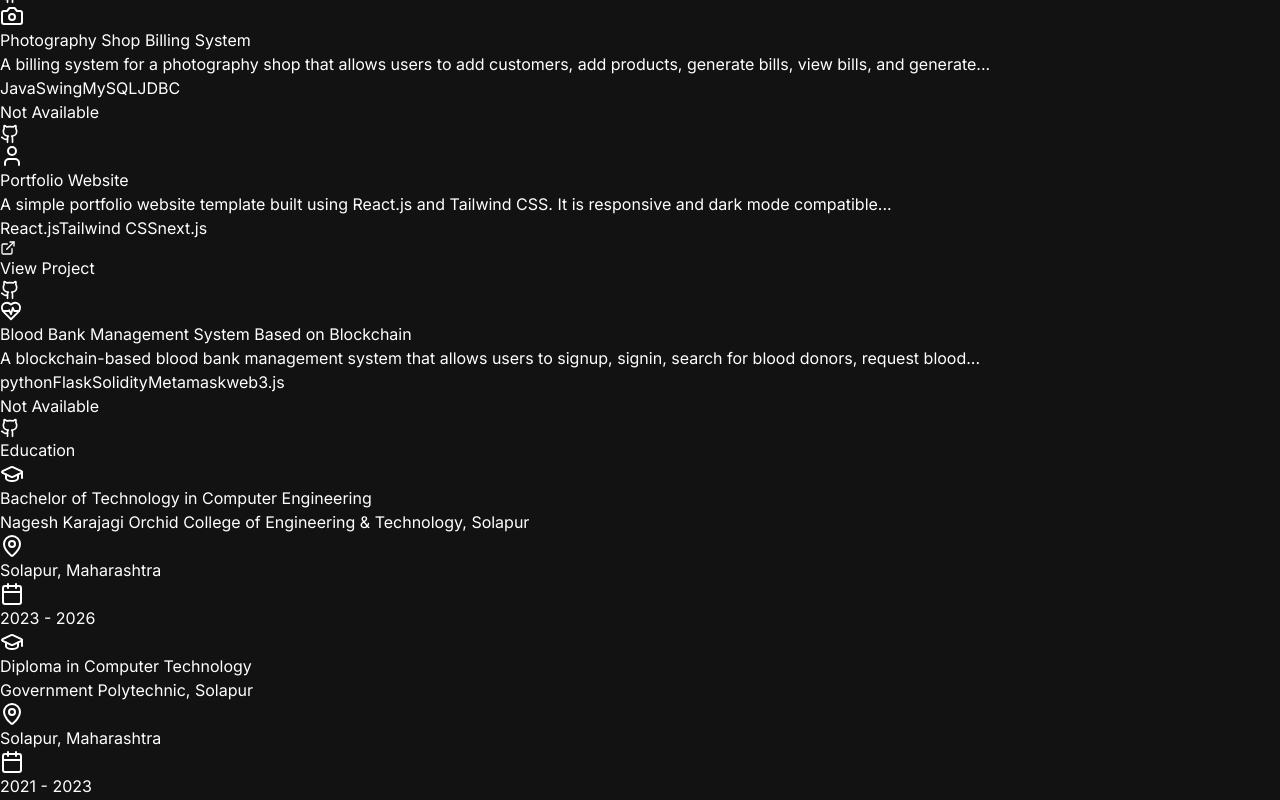
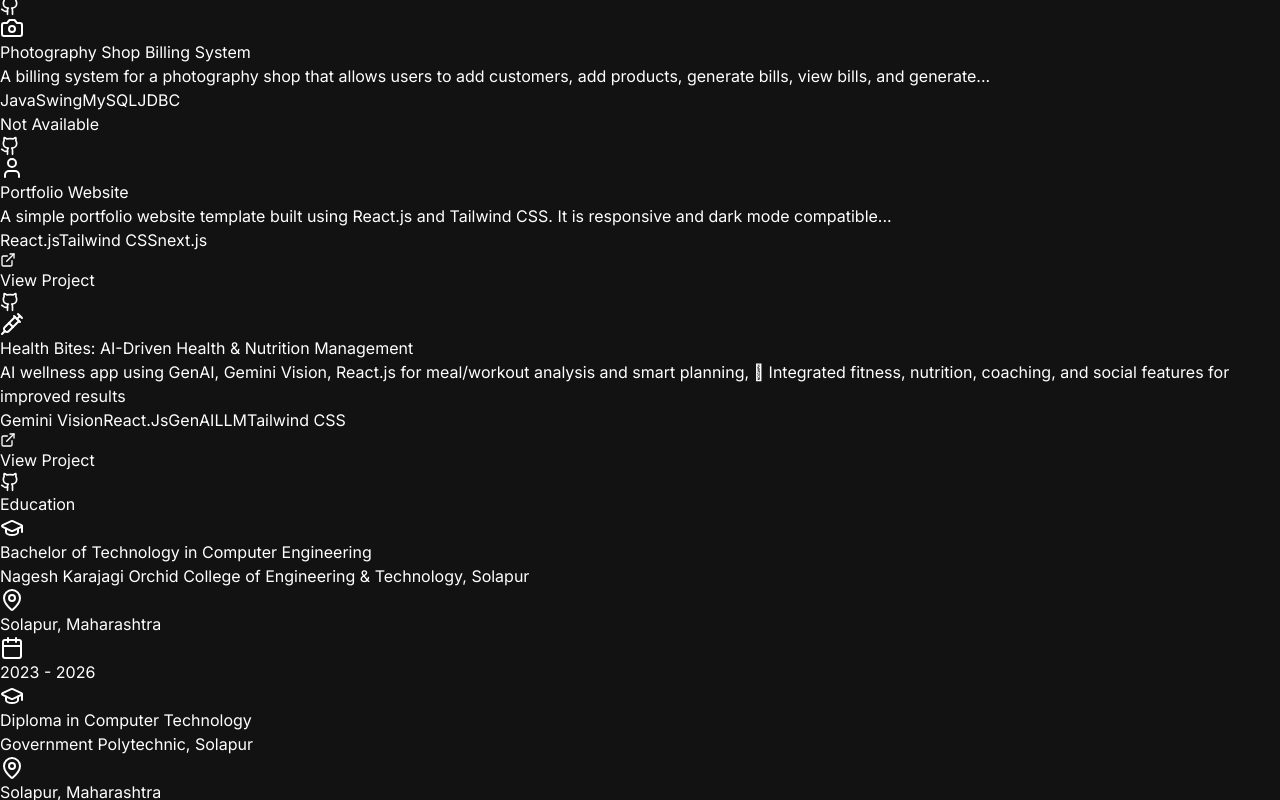
Before and after one commit to vaibhavmashal/vaibhavmashal-portfolio, a Next.js app: page / in a window 1280 px wide. Shown: the part 1315-2115 px from the top of the page. Built offline with nearby package versions, Linux system fonts and the light colour scheme.

Commit message:
API key Updated

```diff
--- a/src/app/api/chat/route.ts
+++ b/src/app/api/chat/route.ts
@@ -3,11 +3,11 @@ import {
   GoogleGenerativeAI,
 } from "@google/generative-ai";
 
-const apiKey = 'AIzaSyB_PgFXBTY3cL8tPO5tVnrd9nKfJfDi57Q';
+const apiKey = 'AIzaSyBtU7ZTtixNwiHIlBqIMA0ueqzh_t2uukM';
 const genAI = new GoogleGenerativeAI(apiKey);
 
 const model = genAI.getGenerativeModel({
-  model: "gemini-1.5-pro",
+  model: "gemini-2.5-flash",
 });
 
 const generationConfig = {
--- a/src/app/page.tsx
+++ b/src/app/page.tsx
@@ -9,7 +9,7 @@ import Contact from '../components/Contact'
 export default function Home() {
   return (
     <main className="container mx-auto px-4 py-8">
-      <HeroSection />
+      <HeroSection  />
       <SkillsSection />
       <ProjectsSection />
       <EducationSection />
--- a/src/components/Chatbot.tsx
+++ b/src/components/Chatbot.tsx
@@ -48,15 +48,24 @@ export default function Chatbot() {
       })
 
       if (!response.ok) {
-        throw new Error('Failed to get response')
+        // Try to extract error message from response
+        let errorMsg = 'Failed to get response'
+        try {
+          const errData = await response.json()
+          if (errData?.error) errorMsg = errData.error
+        } catch {}
+        throw new Error(errorMsg)
       }
 
       const data = await response.json()
       const assistantMessage: Message = { role: 'assistant', content: data.response }
       setMessages((prev) => [...prev, assistantMessage])
-    } catch (error) {
+    } catch (error: any) {
       console.error('Error in chat:', error)
-      setMessages((prev) => [...prev, { role: 'assistant', content: 'Sorry, I encountered an error. Please try again.' }])
+      setMessages((prev) => [
+        ...prev,
+        { role: 'assistant', content: `Sorry, I encountered an error. ${error?.message || ''}` }
+      ])
     } finally {
       setIsLoading(false)
     }
--- a/src/components/HeroSection.tsx
+++ b/src/components/HeroSection.tsx
@@ -1,5 +1,5 @@
 import Image from 'next/image'
-import MyImage from '@/assets/vaibhav.jpeg'
+import MyImage from '@/assets/v1.jpeg'
 import Link from 'next/link'
 import { FaGithub, FaLinkedin, FaEnvelope, FaDownload } from 'react-icons/fa'
 
--- a/src/components/ProjectsSenction.tsx
+++ b/src/components/ProjectsSenction.tsx
@@ -1,4 +1,4 @@
-import { ExternalLink,  Github,HeartPulse , Syringe, Camera,TrophyIcon,User} from 'lucide-react'
+import { ExternalLink,  Github , Syringe, Camera,TrophyIcon,User} from 'lucide-react'
 
 const projects = [
   {
@@ -35,12 +35,12 @@ const projects = [
     githubLink: "#",
   },
   {
-    title: `Blood Bank Management System Based on Blockchain`,
-    icon:<HeartPulse size={22} className='w-6 h-6 text-center mt-4 text-emerald-500' />,
-    description: 'A blockchain-based blood bank management system that allows users to signup, signin, search for blood donors, request blood...',
-    technologies: ['python', 'Flask', 'Solidity', 'Metamask','web3.js'],
-    demoLink: null,
-    githubLink: "https://github.com/vaibhavmashal/blood-bank-management-system-revolutionized-by-blockchain",
+    title: `Health Bites: AI-Driven Health & Nutrition Management`,
+    icon:<Syringe className='w-6 h-6 mt-1 text-emerald-500' />,
+    description: 'AI wellness app using GenAI, Gemini Vision, React.js for meal/workout analysis and smart planning,   Integrated fitness, nutrition, coaching, and social features for improved results',
+    technologies: ['Gemini Vision', 'React.Js', 'GenAI', 'LLM','Tailwind CSS'],
+    demoLink: `https://`,
+    githubLink: "",
   },
 ]
 
```
Also changed, not shown: src/assets/v.jpeg (added), src/assets/v1.jpeg (added).
